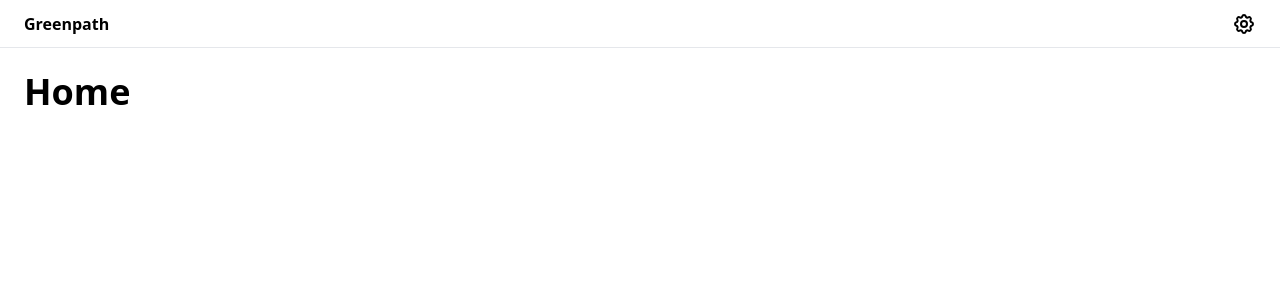
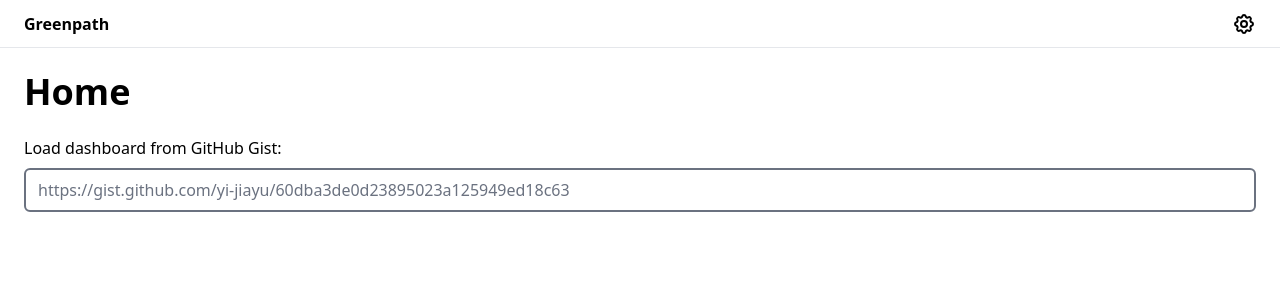
Before and after one commit to yi-jiayu/greenpath, a React (Create React App) app: page / in a window 1280 px wide. Shown: the top 300 px of the page. Built offline with nearby package versions, Linux system fonts and the light colour scheme.

Commit message:
Add gist form on home page

```diff
--- a/src/Home.tsx
+++ b/src/Home.tsx
@@ -1,5 +1,36 @@
 import Layout from "./Layout";
+import { FormEvent, useState } from "react";
+import { useNavigate } from "react-router-dom";
 
 export default function Home() {
-  return <Layout title="Home" />;
+  const [gistURL, setGistURL] = useState("");
+  const navigate = useNavigate();
+  const handleSubmit = (event: FormEvent) => {
+    event.preventDefault();
+    if (gistURL) {
+      const match = gistURL.match("\\w+$");
+      if (match) {
+        const [gistID] = match;
+        navigate(`/gists/${gistID}`);
+      }
+    }
+    navigate(`gists/60dba3de0d23895023a125949ed18c63`);
+  };
+
+  return (
+    <Layout title="Home">
+      <div className="grid gap-y-2">
+        <p>Load dashboard from GitHub Gist:</p>
+        <form className="flex" onSubmit={handleSubmit}>
+          <input
+            type="text"
+            value={gistURL}
+            onChange={(event) => setGistURL(event.target.value)}
+            placeholder="https://gist.github.com/yi-jiayu/60dba3de0d23895023a125949ed18c63"
+            className="grow border-2 rounded-md"
+          />
+        </form>
+      </div>
+    </Layout>
+  );
 }
```
